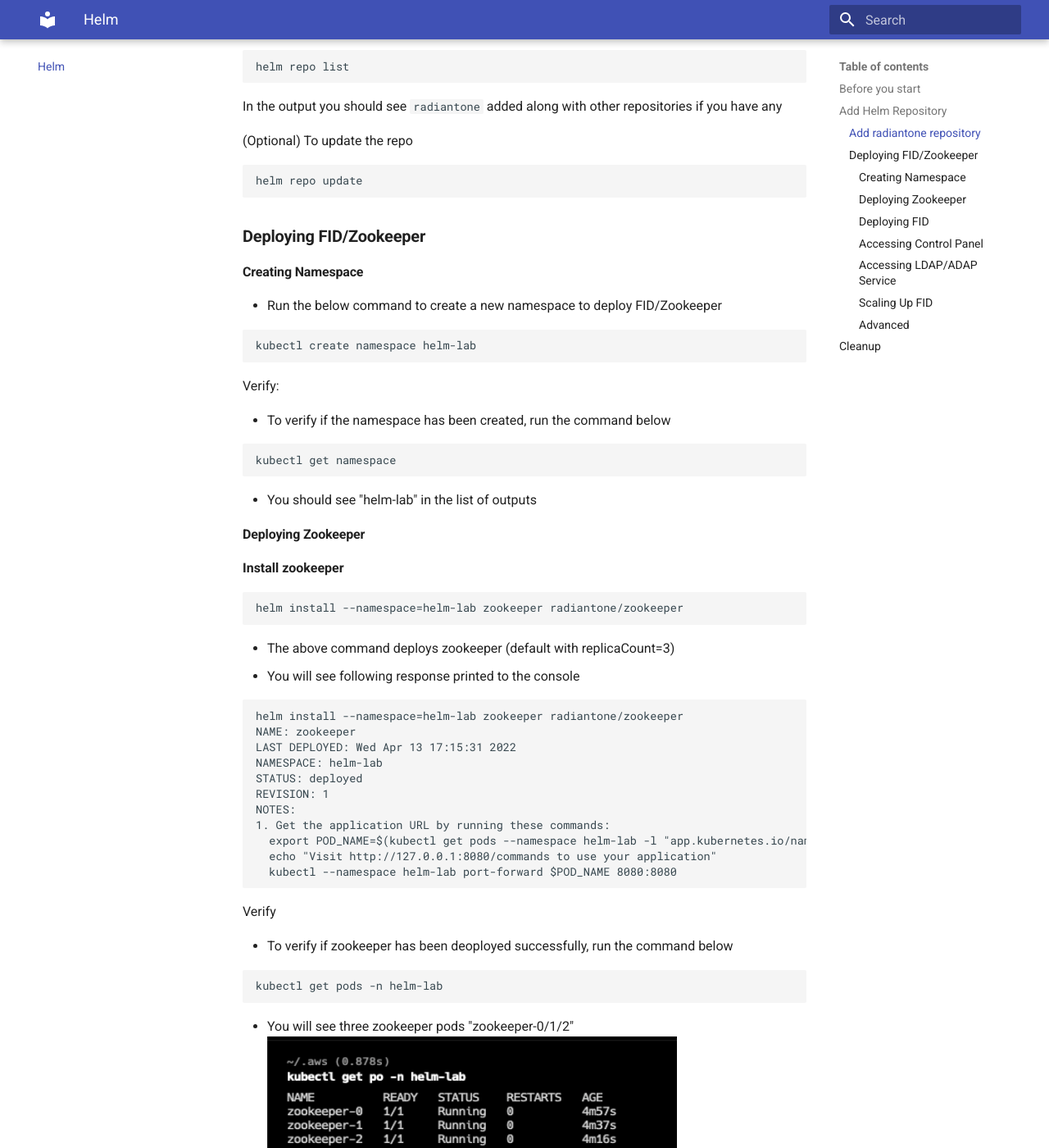
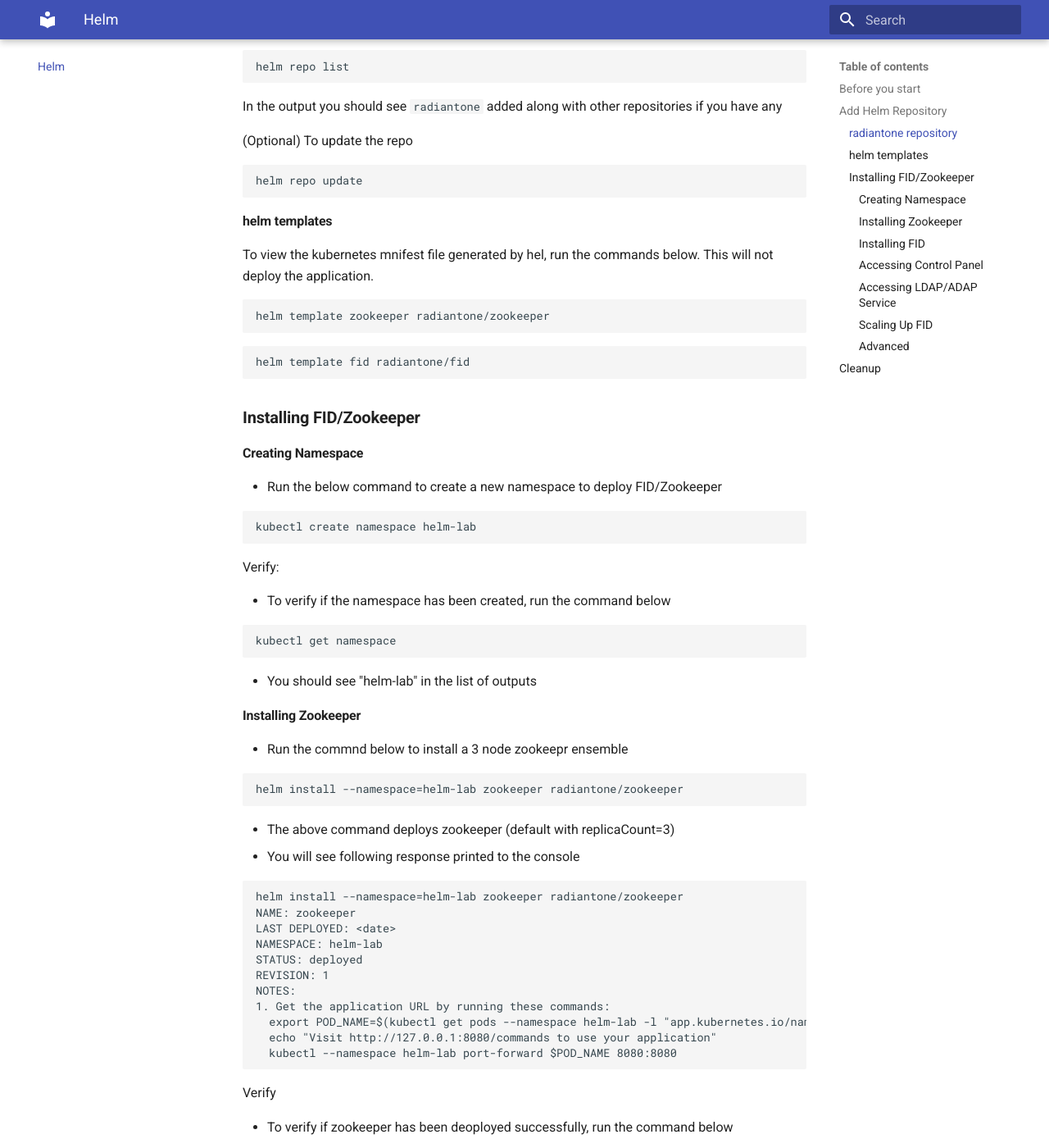
Before and after one commit to radiantlogic-devops/cloud-native-lab, an MkDocs documentation site: the page built from docs/helm.md, in a window 1280 px wide and 1400 px high, scrolled down 777 px. Shown: the whole window at 82% size. Built offline with MkDocs 1.6.1 and Material for MkDocs 9.7.7, drawn with Linux system fonts in a browser that asks for light colours; some of the changed text lies outside the part shown.

Commit message:
minor changes

````diff
--- a/docs/helm.md
+++ b/docs/helm.md
@@ -14,7 +14,7 @@
 
 The radiantone helm repository is hosted at https://radiantlogic-devops.github.io/helm
 
-#### **Add radiantone repository**
+#### **radiantone repository**
 
 * Run the command below to add ```radiantone``` repo
 
@@ -35,7 +35,19 @@
 ```console
 helm repo update
 ```
-### **Deploying FID/Zookeeper**
+
+#### **helm templates**
+
+To view the kubernetes mnifest file generated by hel, run the commands below. This will not deploy the application.
+```console
+helm template zookeeper radiantone/zookeeper
+```
+
+```console
+helm template fid radiantone/fid
+```
+
+### **Installing FID/Zookeeper**
 
 ####**Creating Namespace**
 
@@ -52,9 +64,9 @@
 ```
 * You should see "helm-lab" in the list of outputs
 
-#### **Deploying Zookeeper**
+#### **Installing Zookeeper**
 
-**Install zookeeper**
+* Run the commnd below to install a 3 node zookeepr ensemble
 
 ```console
 helm install --namespace=helm-lab zookeeper radiantone/zookeeper
@@ -64,7 +76,7 @@
 ```
 helm install --namespace=helm-lab zookeeper radiantone/zookeeper
 NAME: zookeeper
-LAST DEPLOYED: Wed Apr 13 17:15:31 2022
+LAST DEPLOYED: <date>
 NAMESPACE: helm-lab
 STATUS: deployed
 REVISION: 1
@@ -94,7 +106,7 @@
 ```console
 helm list --namespace=helm-lab
 ```
-#### **Deploying FID**
+#### **Installing FID**
 
 **Install FID**
 
@@ -107,23 +119,41 @@
 --set fid.license="<FID cluster license>" \
 --set fid.rootPassword="test1234"
 ```
-<br>
-<img src="../Images/fid.png" alt="fid" style="height: 250px; width:2000px;"/>
-<br>
 
 **IMPORTANT NOTE** : Curly brackets in the license key must be escaped --set fid.license="\\{rlib\\}xxx"
+
+```
+NAME: fid
+LAST DEPLOYED: <date>
+NAMESPACE: helm-lab
+STATUS: deployed
+REVISION: 1
+NOTES:
+1. Get the Control Panel URL by running these commands:
+  kubectl --namespace helm-lab port-forward fid-ext 7070:7070 8089:8089
+  echo "Visit http://127.0.0.1:7070 to use your application"
+
+2. Login to the Control Panel using these credentials
+  kubectl get secret/rootcreds-fid --namespace helm-lab  -o jsonpath="{.data.fid-root-username}" | base64 -d
+  kubectl get secret/rootcreds-fid --namespace helm-lab  -o jsonpath="{.data.fid-root-password}" | base64 -d
+```
 
 Verify
 
 * To verify if fid has been deployed successfully, run the command below
 
 ```console
-kubectl get pods -n helm-lab
+kubectl get pod -n helm-lab
 ```
 * You will see  fid pod ```fid-0```
 <br>
 <img src="../Images/fid2.png" alt="fid2" style="height: 150px; width:500px;"/>
 <br>
+
+* To view logs
+```
+kubectl logs -f fid-0 -n helm-lab
+```
 
 #### **Accessing Control Panel**
 * To access the control panel run the command below
--- a/mkdocs.yml
+++ b/mkdocs.yml
@@ -10,9 +10,9 @@
   nav_style: light
   navigation_depth: 5
   features:
-    #- navigation.expand
+    - navigation.expand
     - navigation.sections
-    #- navigation.top
+    - navigation.top
     - navigation.tabs
     - search.highlight
     - search.share
@@ -20,7 +20,7 @@
 
 nav:
 - Home: index.md
-- Pre-requisites: prereqs.md
+- Prerequisites: prereqs.md
 - Docker: docker.md
 - Docker Compose: docker-compose.md
 - minikube: minikube.md
````
Also changed, not shown: docs/kubernetes.md (+7 -1 lines), docs/prereqs.md (+7 -7 lines).
